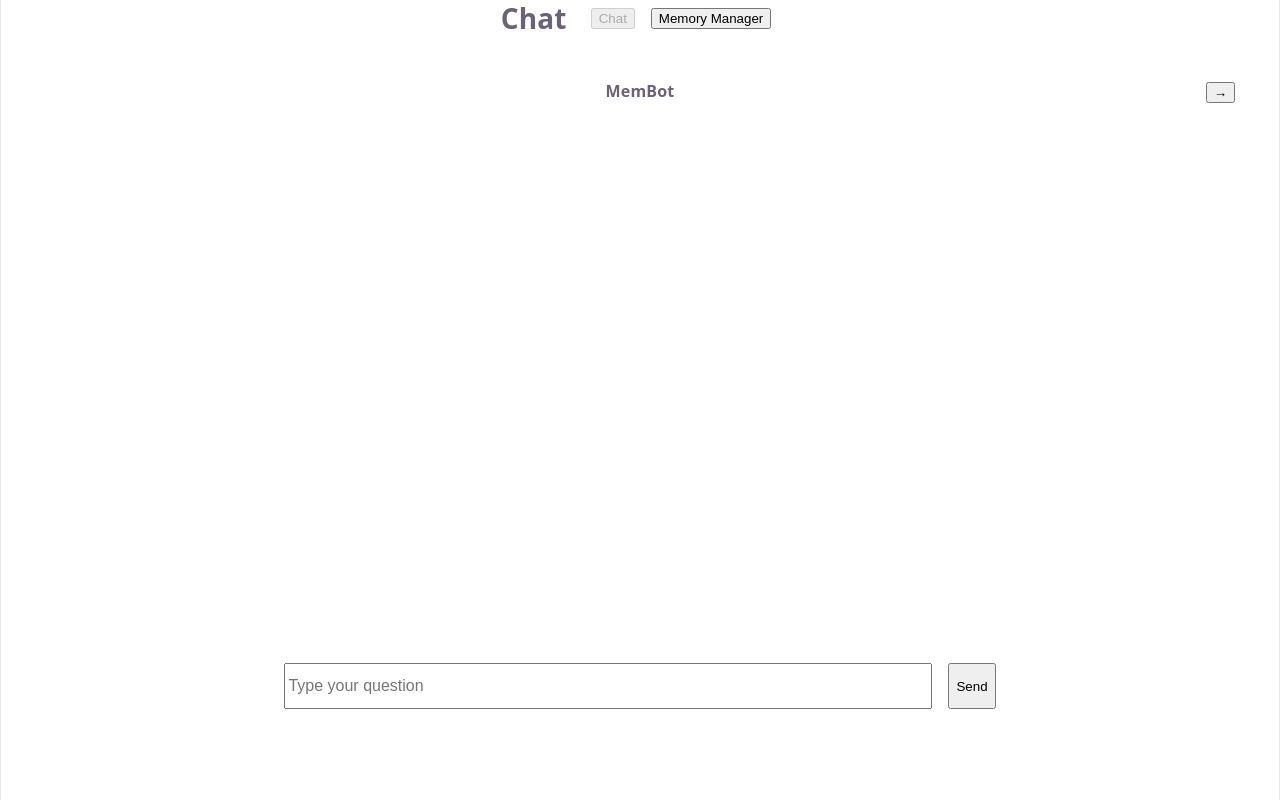
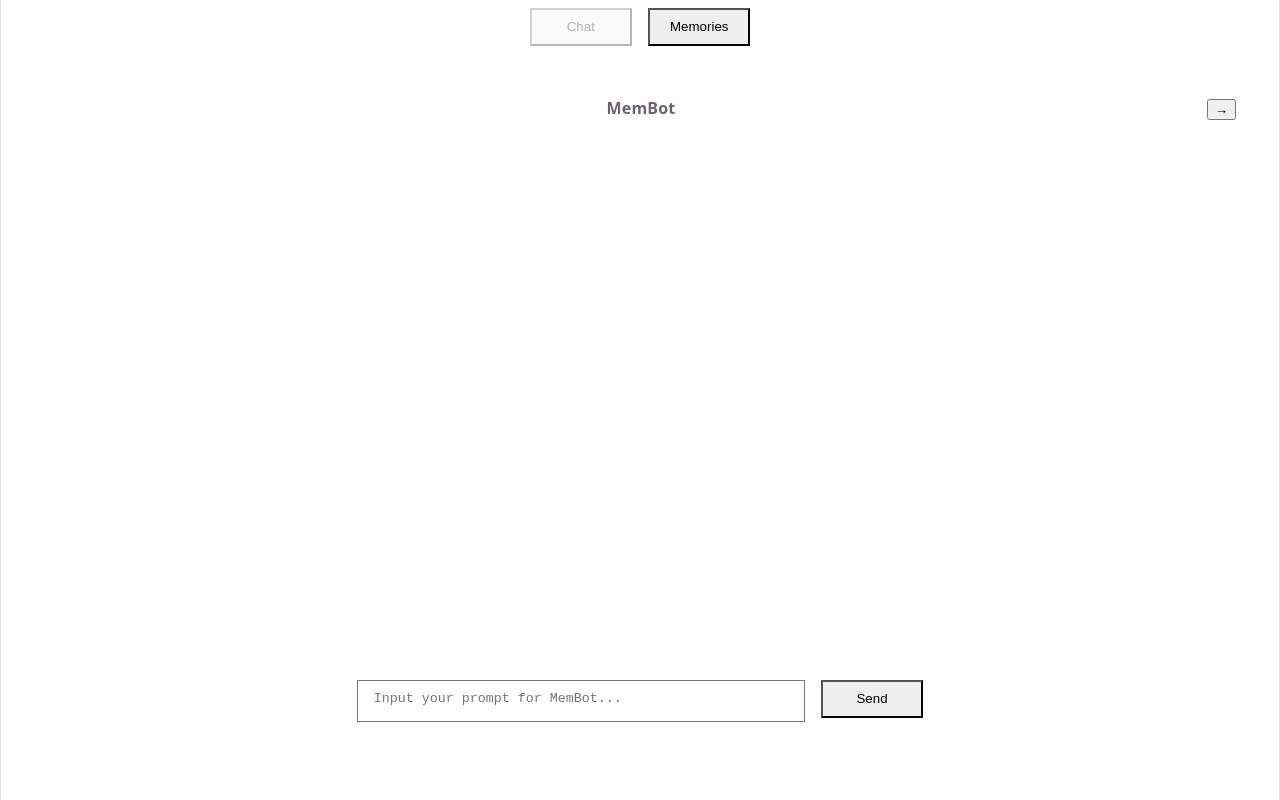
Before and after one commit to ZavierKamath/Memvia, a React (Vite) app in the folder frontend/: page / in a window 1280 px wide. Built offline with nearby package versions, Linux system fonts and the light colour scheme.

Commit message:
added styling in frontend for json tool results, chatbar, buttons, etc...

```diff
--- a/frontend/src/App.css
+++ b/frontend/src/App.css
@@ -4,6 +4,7 @@ header {
 	align-items: center;
 	justify-content: center;
 	gap: 16px;
+	margin: 0;
 }
 
 h1 {
@@ -26,6 +27,7 @@ h2 {
 }
 
 .screens-container {
+	margin: 0 auto;
 	width: 95vw;
 	display: flex;
 	flex-direction: row;
@@ -64,6 +66,14 @@ h2 {
 	gap: 16px;
 }
 
+.tab-switcher-container button {
+	border-radius: 0px;
+	padding: 9px 20px 20px 20px;
+	width: max(8vw, 44px);
+	height: max(4vh, 38px);
+	margin: 0;
+}
+
 .user-message {
 	color: white;
 	text-align: right;
@@ -84,15 +94,71 @@ h2 {
 
 .tool-message {
 	display: flex;
-	flex-direction: row;
-	gap: 8px;
-	width: 18vw;
+	flex-direction: column;
+	gap: 2px;
 	font-size: 13px;
 }
 
-.tool-message > button {
-	font-size: 10;
-	padding: 1px;
+.tool-message.expanded {
+	align-items: flex-start;
+}
+
+.collapsed-content {
+	display: flex;
+	flex-direction: row;
+	gap: 6px;
+	align-items: center;
+}
+
+.expanded-content {
+	display: flex;
+	flex-direction: column;
+	gap: 6px;
+	align-items: center;
+}
+
+.tool-message code {
+	max-width: 30vw;
+	white-space: pre-wrap;
+	overflow-wrap: break-word;
+	word-break: break-word;
+	text-align: left;
+	font-size: 10px;
+	display: block;
+}
+
+.tool-expanded {
+	gap: 4px;
+}
+
+.tool-message pre {
+	margin: 0;
+}
+
+.chatbar {
+	width: min(35vw, 760px);
+	min-height: 42px;
+	max-height: 110px;
+	resize: none;
+	overflow-y: auto;
+	border-radius: 0px;
+	padding: 10px 40px 12px 16px;
+	box-sizing: border-box;
+}
+
+.sendbar button {
+	border-radius: 0px;
+	padding: 9px 20px 20px 20px;
+	width: max(8vw, 44px);
+	height: max(4vh, 38px);
+}
+
+.tool-message button {
+	font-size: 10px;
+	padding: 0px 3px;
+	height: 18px;
+	line-height: 1;
+	border-radius: 0;
 }
 
 .tool-expanded {
@@ -129,7 +195,7 @@ h2 {
 	text-align: left;
 }
 
-.tool-message.membot > .tool-message-part.tool-name {
+.tool-message.membot .tool-message-part.tool-name {
 	color: gray;
 }
 
@@ -159,10 +225,11 @@ h2 {
 }
 
 .tool-message.resumebot {
+	text-align: left;
 	color: cyan;
 }
 
-.tool-message.resumebot > .tool-message-part.tool-name {
+.tool-message.resumebot .tool-message-part.tool-name {
 	color: #77BFBF;
 }
 
--- a/frontend/src/App.tsx
+++ b/frontend/src/App.tsx
@@ -9,9 +9,6 @@ function App() {
 	return (
 		<>
 			<header>
-				<h1>
-					{tabContext.tab === "chat" ? "Chat" : "Memory Manager"}
-				</h1>
 				<TabSwitcher />
 			</header>
 			{tabContext.tab === "chat" ? <Chat /> : <MemoryManager />}
--- a/frontend/src/components/TabSwitcher.tsx
+++ b/frontend/src/components/TabSwitcher.tsx
@@ -12,7 +12,7 @@ function TabSwitcher() {
 			<button
 				disabled={tabContext.tab === 'memories' ? true : false}
 				onClick={tabContext.switchTab}
-			>Memory Manager</button>
+			>Memories</button>
 		</div>
 	)
 }
--- a/frontend/src/components/chat/Chat.tsx
+++ b/frontend/src/components/chat/Chat.tsx
@@ -1,12 +1,11 @@
-import { useState, useEffect } from 'react';
-import { invokeJob, createEventListenersForJob } from '../../api/jobs.ts';
+import { useEffect } from 'react';
+import { createEventListenersForJob } from '../../api/jobs.ts';
 import { useChat } from '../../hooks/useChat.tsx';
-import type { ChatMessageType } from '../../context/ChatContext.tsx';
 import { Screen, ResumeScreen } from './Screens.tsx';
+import { Sendbar } from './Sendbar.tsx';
 
 export function Chat() {
 	const chatContext = useChat();
-	const [inputText, setInputText] = useState("");
 
 	useEffect(() => {
 		if (!chatContext.sessionId) return
@@ -21,31 +20,6 @@ export function Chat() {
 			chatContext.setResumePDFPath
 		)
 	}, [chatContext.sessionId, chatContext.messageNumber]);
-
-	async function handleSend() {
-		const query: string = inputText;
-		const nextMessageNumber: number = (chatContext.messageNumber == 0) ? chatContext.messageNumber : chatContext.messageNumber + 1
-
-		const now = new Date()
-		const userMessage: ChatMessageType = {
-			sender: "USER",
-			message: query,
-			number: nextMessageNumber,
-			sentTimestamp: new Intl.DateTimeFormat("en-US", {
-				timeZone: "America/New_York",
-				hour: "numeric",
-				minute: "2-digit"
-			}).format(now)
-		}
-		chatContext.addMessage(userMessage)
-		chatContext.setMessageNumber(nextMessageNumber)
-
-		await invokeJob(
-			chatContext.setSessionId, chatContext.setMessageNumber, query, chatContext.sessionId, nextMessageNumber
-		)
-
-		setInputText("")
-	}
 
 	function conditionalScreenRender() {
 		if (chatContext.resumeBotView) {
@@ -67,18 +41,7 @@ export function Chat() {
 	return (
 		<div className="chat-screen">
 			{conditionalScreenRender()}
-			<div className="sendbar">
-				<input
-					value={inputText}
-					onChange={(e: React.ChangeEvent<HTMLInputElement>) => setInputText(e.target.value)}
-					placeholder="Type your question"
-				/>
-				<button
-					onClick={handleSend}
-				>
-					Send
-				</button>
-			</div>
+			<Sendbar />
 		</div>
 	);
 }
--- a/frontend/src/components/chat/MessageCards.tsx
+++ b/frontend/src/components/chat/MessageCards.tsx
@@ -1,5 +1,7 @@
 import { useState } from 'react'
 import type { ChatMessageType, ToolMessageType } from '../../context/ChatContext.tsx'
+import { Prism as SyntaxHighlighter } from "react-syntax-highlighter"
+import { oneDark } from "react-syntax-highlighter/dist/esm/styles/prism"
 
 export function ToolMessage({ message, agent }: { message: ToolMessageType, agent: "membot" | "resumebot" }) {
 	const [expanded, setExpanded] = useState(false)
@@ -18,26 +20,41 @@ export function ToolMessage({ message, agent }: { message: ToolMessageType, agen
 		if (expanded) {
 			return (
 				<div className="tool-expanded">
-					<div className="tool-message-part tool-name">{toolName}</div>
-					<div className="tool-message-part tool-inputs">{JSON.stringify(inputs)}</div>
-					<div className="tool-message-part tool-outputs">{JSON.stringify(outputs)}</div>
+					<div className="tool-message-part tool-inputs">
+						<pre>
+							<code>{JSON.stringify(inputs, null, 2)}</code>
+						</pre>
+					</div>
+					<div className="tool-message-part tool-outputs">
+						<pre>
+							<code>{JSON.stringify(outputs, null, 2)}</code>
+						</pre>
+					</div>
 				</div>
 			)
 		}
-		return <div className="tool-message-part tool-name">{toolName}</div>
+		return
 	}
 
 	function upOrDown() {
 		return expanded ? "^" : "⌄"
 	}
 
-	const toolContainerClasses: string = `tool-message ${agent}`
+	const toolContainerClasses: string = `tool-message ${agent} ${expanded ? "expanded" : "collapsed"}`
 
 	return (
 		<div className={toolContainerClasses}>
-			<p>Tool Use:</p>
-			{conditionalExpandedRender()}
-			<button onClick={() => toggleExpanded()}>{upOrDown()}</button>
+			<div className="collapsed-content">
+				<p>Tool Use:</p>
+				<div className="tool-message-part tool-name">{toolName}</div>
+				<button
+					className="expansion-button"
+					onClick={() => toggleExpanded()}
+				>{upOrDown()}</button>
+			</div>
+			<div className="expanded-content">
+				{conditionalExpandedRender()}
+			</div>
 		</div>
 	)
 }
--- a/frontend/src/components/chat/Screens.tsx
+++ b/frontend/src/components/chat/Screens.tsx
@@ -1,3 +1,4 @@
+import { useRef, useEffect } from 'react'
 import { useChat } from '../../hooks/useChat.tsx';
 import type { ChatItemType } from '../../context/ChatContext.tsx'
 import { ToolMessage, ChatMessage } from './MessageCards.tsx'
@@ -6,6 +7,14 @@ import { PDFCard } from './PDFCard.tsx';
 export function ResumeScreen() {
 	const chatContext = useChat();
 	const resumeChat = chatContext.resumeBotChat
+	const resumeScreenRef = useRef<HTMLDivElement | null>(null)
+
+	useEffect(() => {
+		resumeScreenRef.current?.scrollTo({
+			top: resumeScreenRef.current.scrollHeight,
+			behavior: "smooth",
+		})
+	}, [chatContext.resumeBotChat])
 
 	function conditionalMessageRender(message: ChatItemType) {
 		if ("toolName" in message) {
@@ -24,7 +33,7 @@ export function ResumeScreen() {
 	}
 
 	return (
-		<div className="resume-screen-container">
+		<div ref={resumeScreenRef} className="resume-screen-container">
 			<h2>ResumeBot</h2>
 			<button onClick={() => chatContext.setResumeBotView(false)} className="floating-close-resume-chat">X</button>
 			<div className="resume-screen-messages">
@@ -40,6 +49,14 @@ export function ResumeScreen() {
 export function Screen() {
 	const chatContext = useChat();
 	const chat = chatContext.chat;
+	const screenRef = useRef<HTMLDivElement | null>(null)
+
+	useEffect(() => {
+		screenRef.current?.scrollTo({
+			top: screenRef.current.scrollHeight,
+			behavior: "smooth",
+		})
+	}, [chatContext.chat])
 
 	function conditionalMessageRender(message: ChatItemType) {
 		if ("toolName" in message) {
@@ -59,7 +76,7 @@ export function Screen() {
 	}
 
 	return (
-		<div className="screen-container">
+		<div ref={screenRef} className="screen-container">
 			<h2>MemBot</h2>
 			<div className="screen-content">
 				{showArrow()}
--- /dev/null
+++ b/frontend/src/components/chat/Sendbar.tsx
@@ -0,0 +1,96 @@
+import { useRef, useState } from 'react'
+import { invokeJob } from '../../api/jobs.ts';
+import { useChat } from '../../hooks/useChat.tsx';
+import type { ChatMessageType } from '../../context/ChatContext.tsx';
+
+function Chatbar(
+	{ inputText, setInputText, handleSend }:
+	{
+		inputText: string,
+		setInputText: React.Dispatch<React.SetStateAction<string>>,
+		handleSend: () => void
+	}
+) {
+	const ref = useRef<HTMLTextAreaElement>(null)
+
+	function resize() {
+		const el = ref.current
+		if (!el) return
+
+		el.style.height = "auto"
+		el.style.height = `${Math.min(el.scrollHeight,110)}px`
+	}
+
+
+	function handleKeyDown(e: React.KeyboardEvent<HTMLTextAreaElement>) {
+		if (e.key === "Enter" && !e.shiftKey) {
+			e.preventDefault()
+			handleSend()
+		}
+	}
+
+	return (
+		<textarea
+			ref={ref}
+			onInput={resize}
+			onKeyDown={handleKeyDown}
+			value={inputText}
+			onChange={(e: React.ChangeEvent<HTMLTextAreaElement>) => setInputText(e.target.value)}
+			rows={1}
+			placeholder="Input your prompt for MemBot..."
+			className="chatbar"
+		/>
+	)
+}
+
+export function Sendbar() {
+	const [inputText, setInputText] = useState("");
+	const chatContext = useChat()
+
+	async function handleSend() {
+		const query: string = inputText;
+		const nextMessageNumber: number =
+			(chatContext.messageNumber == 0) ?
+			chatContext.messageNumber :
+			chatContext.messageNumber + 1
+
+		const now = new Date()
+		const userMessage: ChatMessageType = {
+			sender: "USER",
+			message: query,
+			number: nextMessageNumber,
+			sentTimestamp: new Intl.DateTimeFormat("en-US", {
+				timeZone: "America/New_York",
+				hour: "numeric",
+				minute: "2-digit"
+			}).format(now)
+		}
+		chatContext.addMessage(userMessage)
+		chatContext.setMessageNumber(nextMessageNumber)
+
+		await invokeJob(
+			chatContext.setSessionId,
+			chatContext.setMessageNumber,
+			query,
+			chatContext.sessionId,
+			nextMessageNumber
+		)
+
+		setInputText("")
+	}
+
+	return (
+		<div className="sendbar">
+			<Chatbar
+				inputText={inputText}
+				setInputText={setInputText}
+				handleSend={handleSend}
+			/>
+			<button
+				onClick={handleSend}
+			>
+				Send
+			</button>
+		</div>
+	)
+}
--- /dev/null
+++ b/frontend/src/components/copy/CopyBox.tsx
@@ -0,0 +1 @@
+import { useChat } from "../../hooks/useChat";
```
Also changed, not shown: 1 other file (tests, documents, lock files or other folders).
